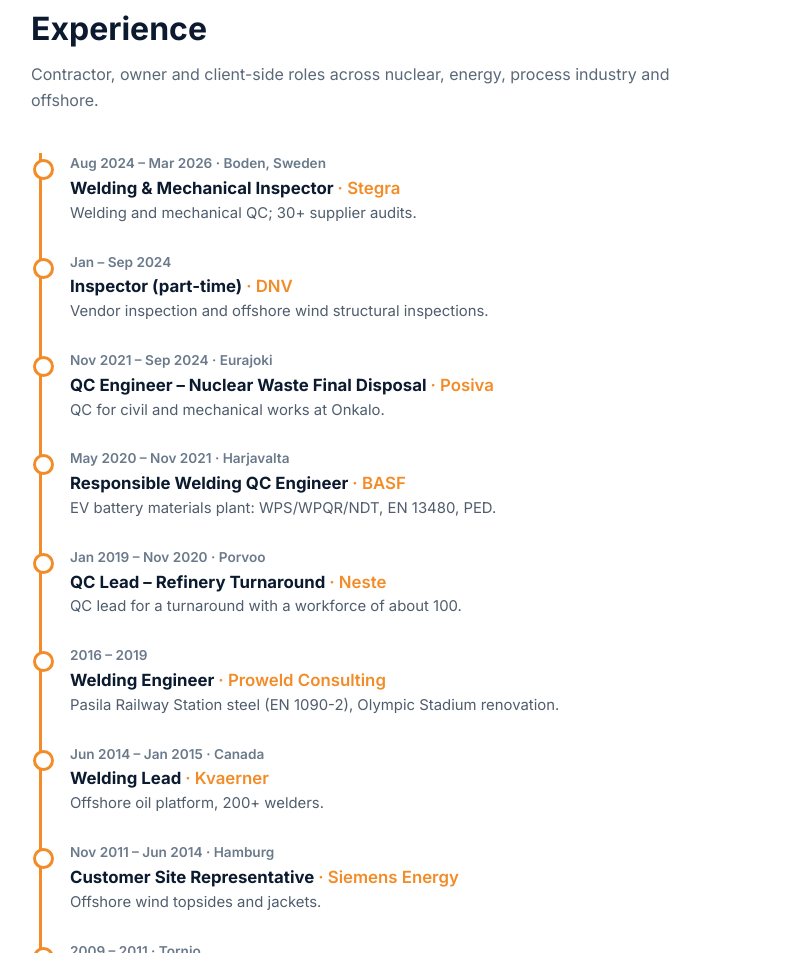
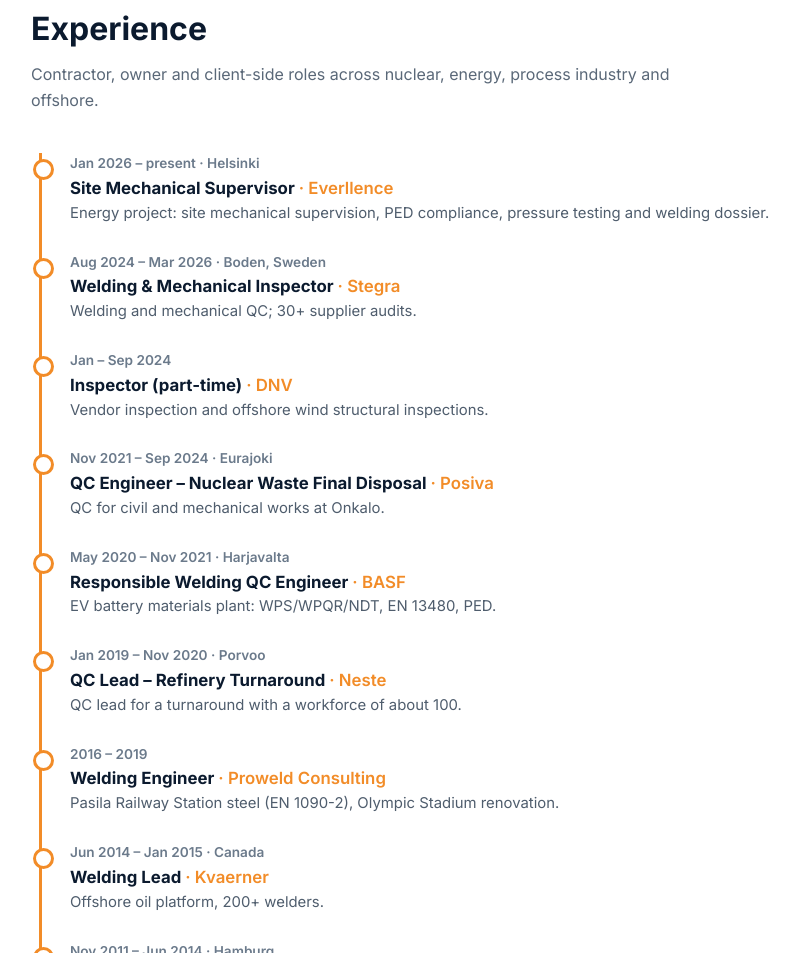
Before and after one commit to Moukari/wq-master-site, a plain HTML site: page index.html in a window 1280 px wide. Shown: the part 5182-6135 px from the top of the page, without its empty margins (69-868 px from the left). Drawn offline with Linux system fonts and the light colour scheme.

Commit message:
Add back Everllence 2026 role

```diff
--- a/index.html
+++ b/index.html
@@ -87,6 +87,7 @@
   <h2>Experience</h2>
   <p class="lead">Contractor, owner and client-side roles across nuclear, energy, process industry and offshore.</p>
   <div class="timeline">
+    <div class="role"><div class="when">Jan 2026 – present · Helsinki</div><h3>Site Mechanical Supervisor <span>· Everllence</span></h3><p>Energy project: site mechanical supervision, PED compliance, pressure testing and welding dossier.</p></div>
     <div class="role"><div class="when">Aug 2024 – Mar 2026 · Boden, Sweden</div><h3>Welding &amp; Mechanical Inspector <span>· Stegra</span></h3><p>Welding and mechanical QC; 30+ supplier audits.</p></div>
     <div class="role"><div class="when">Jan – Sep 2024</div><h3>Inspector (part-time) <span>· DNV</span></h3><p>Vendor inspection and offshore wind structural inspections.</p></div>
     <div class="role"><div class="when">Nov 2021 – Sep 2024 · Eurajoki</div><h3>QC Engineer – Nuclear Waste Final Disposal <span>· Posiva</span></h3><p>QC for civil and mechanical works at Onkalo.</p></div>
```
